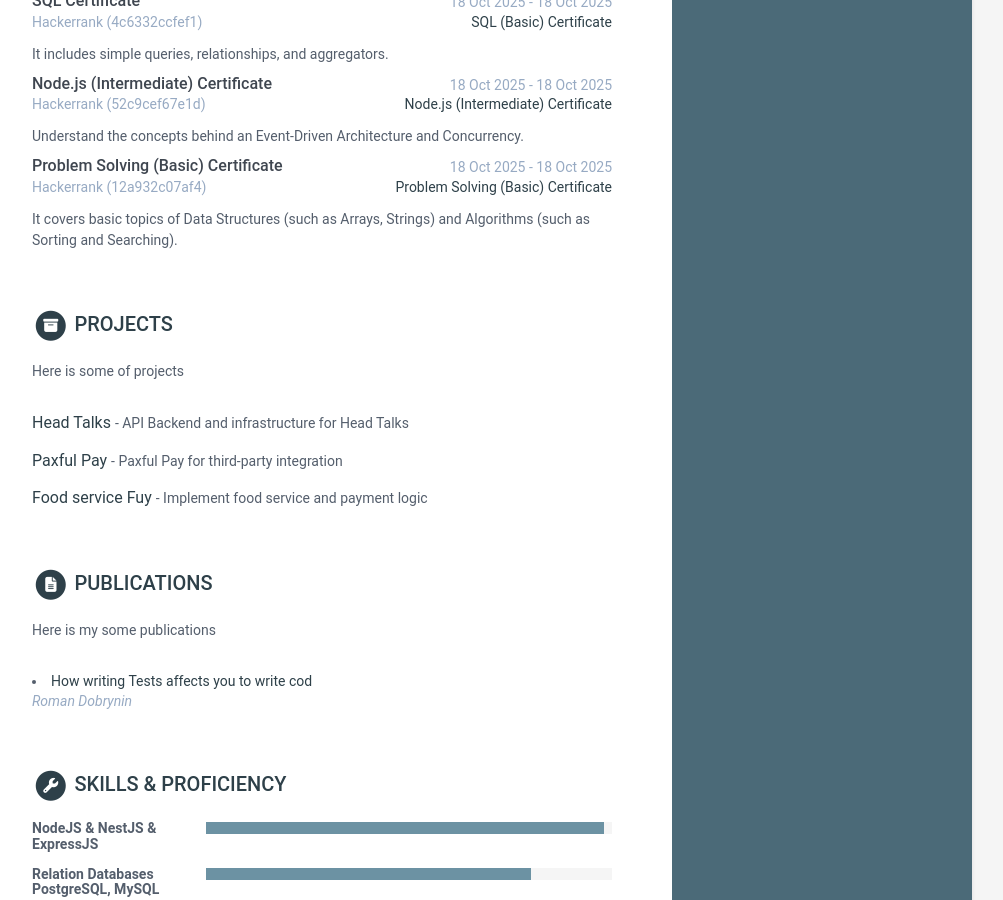
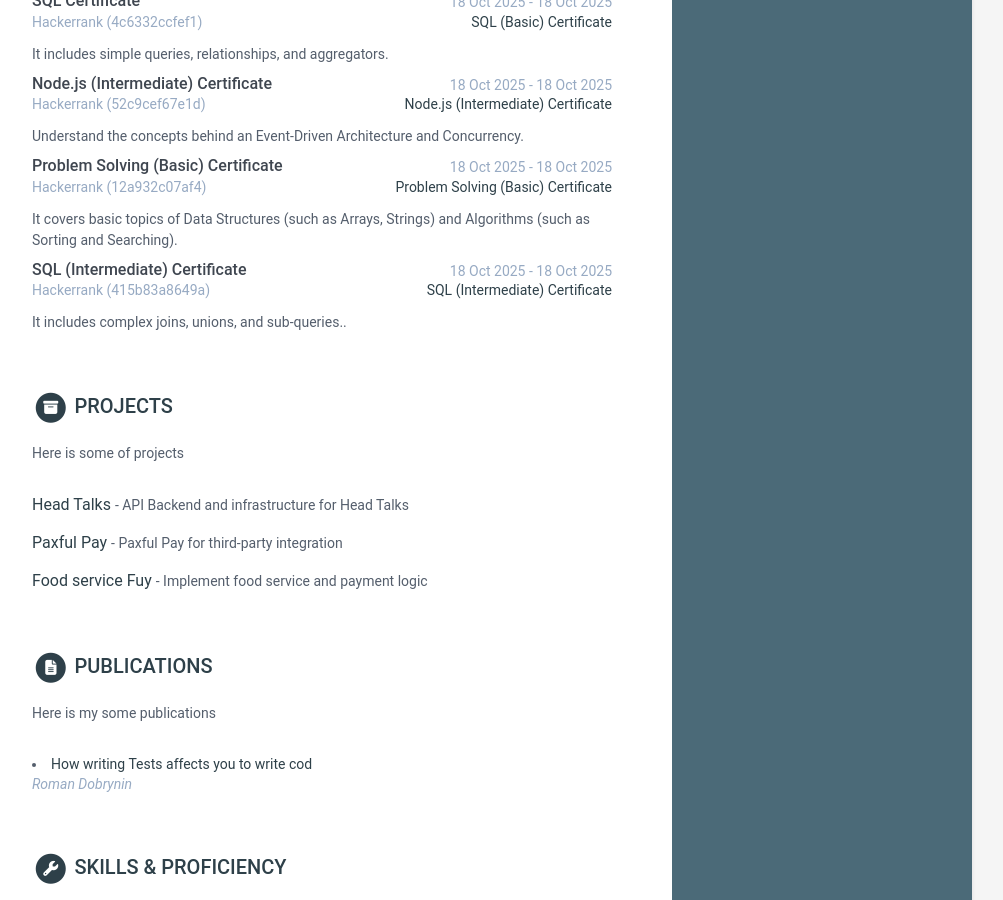
Before and after one commit to rdobrynin/rdobrynin.github.io, a Jekyll site: the page built from index.html, in a window 1280 px wide and 900 px high, scrolled down 2792 px. Shown: the whole window, without its empty margins (168-1171 px from the left). Built offline with Jekyll 4.4.1, drawn with Linux system fonts in a browser that asks for light colours.

Commit message:
add skill

```diff
--- a/_data/data.yml
+++ b/_data/data.yml
@@ -245,6 +245,16 @@ certifications:
           details: |
             It covers basic topics of Data Structures (such as Arrays, Strings) and Algorithms (such as Sorting and Searching).
 
+        - name: SQL (Intermediate) Certificate
+          start: 18 Oct 2025
+          end: 18 Oct 2025
+          organization: Hackerrank
+          credentialid: 415b83a8649a
+          credentialurl: hackerrank.com/certificates/415b83a8649a
+          credentialname: SQL (Intermediate) Certificate
+          details: |
+            It includes complex joins, unions, and sub-queries..
+
 
 
 
```
